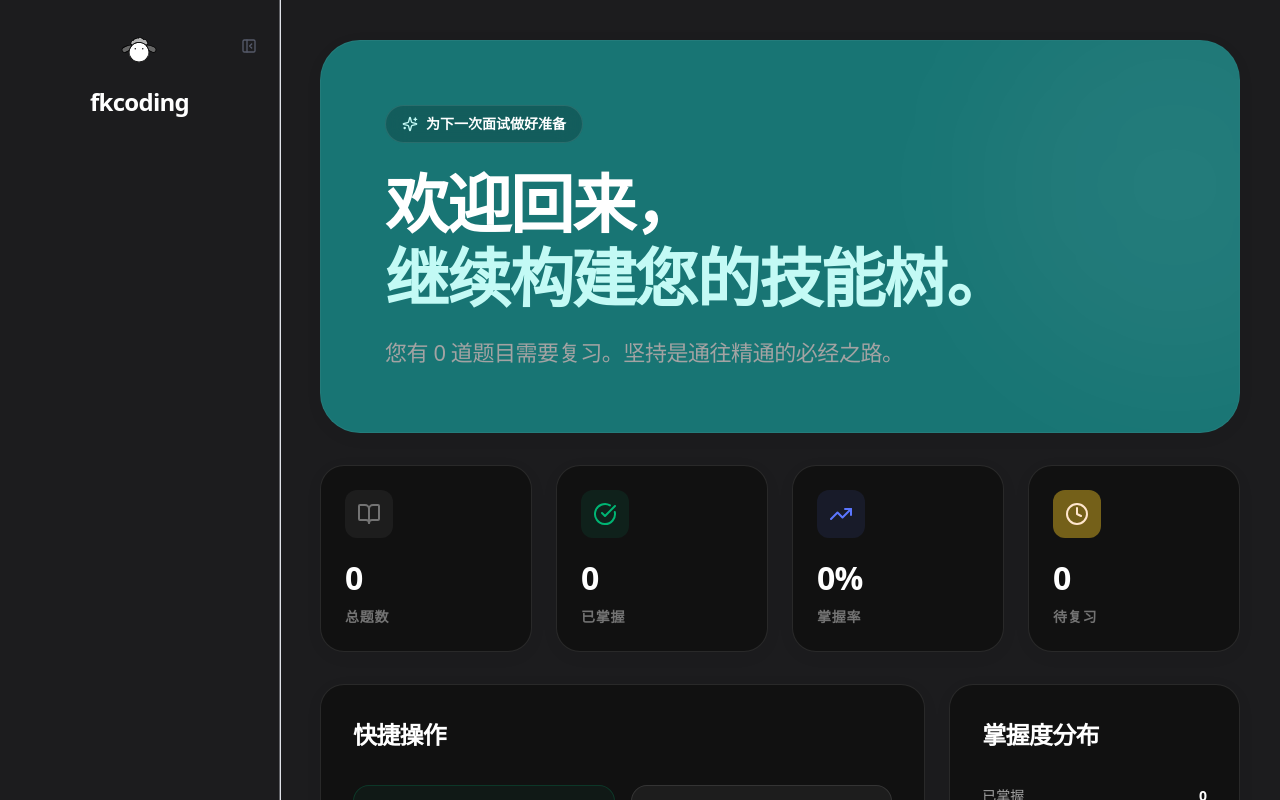
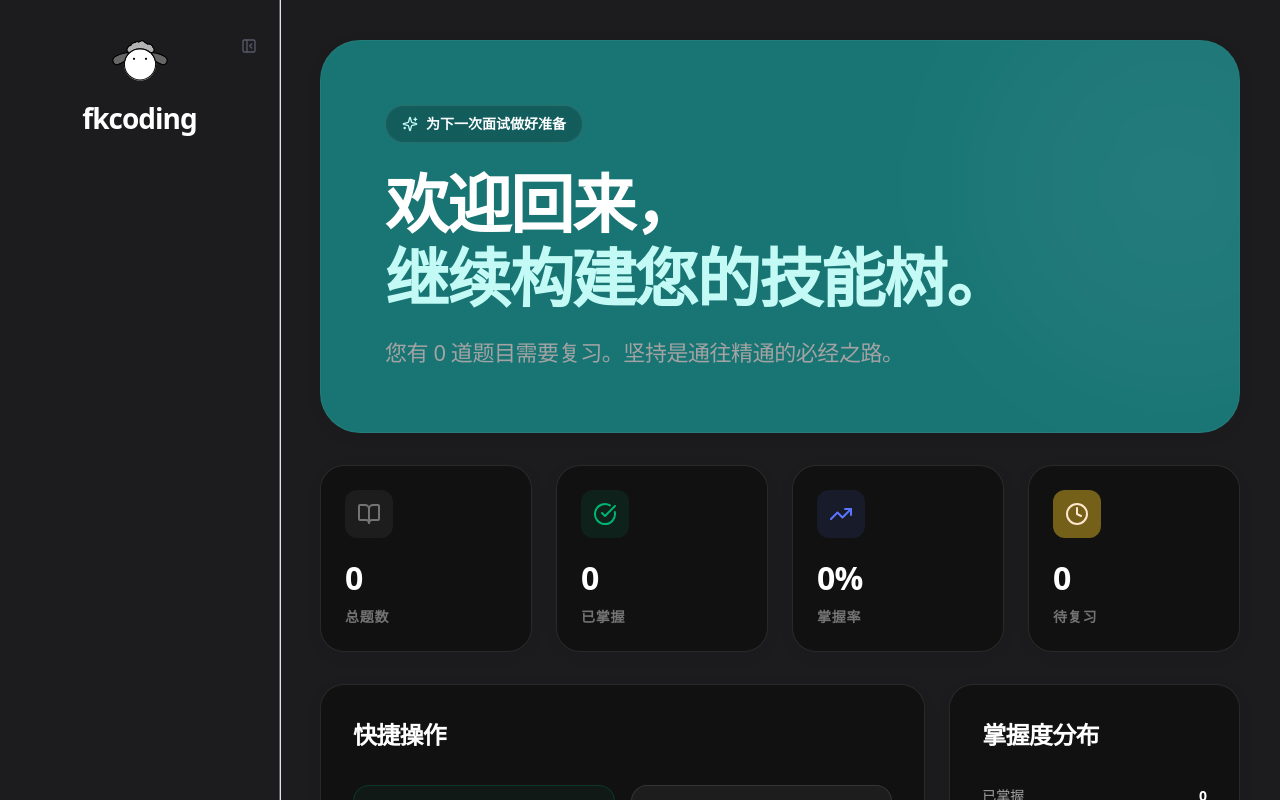
Before and after one commit to Justdoitfor/interview-pro, a React (Vite) app: page / in a window 1280 px wide. Built offline with nearby package versions, Linux system fonts and the light colour scheme.

Commit message:
style(layout): enlarge logo in sidebar

```diff
--- a/src/components/Layout.tsx
+++ b/src/components/Layout.tsx
@@ -28,14 +28,14 @@ export default function Layout() {
           >
             {/* Logo Area */}
             <div className="flex flex-col items-center justify-center pt-8 pb-6 relative">
-              <div className="flex flex-col items-center gap-3">
-                <img src="/src/assets/nm.svg" alt="fkcoding" className="w-10 h-10 object-contain" />
+              <div className="flex flex-col items-center gap-2">
+                <img src="/src/assets/nm.svg" alt="fkcoding logo" className="w-16 h-16 object-contain" />
                 <AnimatePresence>
                   <motion.span
                     initial={{ opacity: 0, scale: 0.9 }}
                     animate={{ opacity: 1, scale: 1 }}
                     exit={{ opacity: 0, scale: 0.9 }}
-                    className="text-[24px] font-display font-bold text-miro-black dark:text-white whitespace-nowrap tracking-[-0.72px]"
+                    className="text-[28px] font-display font-bold text-miro-black dark:text-white whitespace-nowrap tracking-[-1px] leading-none"
                   >
                     fkcoding
                   </motion.span>
@@ -60,7 +60,7 @@ export default function Layout() {
             className="flex-shrink-0 h-screen sticky top-0 bg-white dark:bg-miro-black border-r border-miro-border/40 shadow-ring z-40 overflow-hidden flex flex-col"
           >
             <div className="flex flex-col items-center justify-center pt-8 pb-6 relative">
-              <img src="/src/assets/nm.svg" alt="fkcoding" className="w-8 h-8 object-contain mb-4" />
+              <img src="/src/assets/nm.svg" alt="fkcoding logo" className="w-10 h-10 object-contain mb-4" />
               <button
                 onClick={toggleSidebar}
                 className="p-2 text-miro-slate hover:bg-slate-100 dark:hover:bg-white/10 rounded-lg transition-colors"
```
Also changed, not shown: 7 other files (tests, documents, lock files or other folders).
